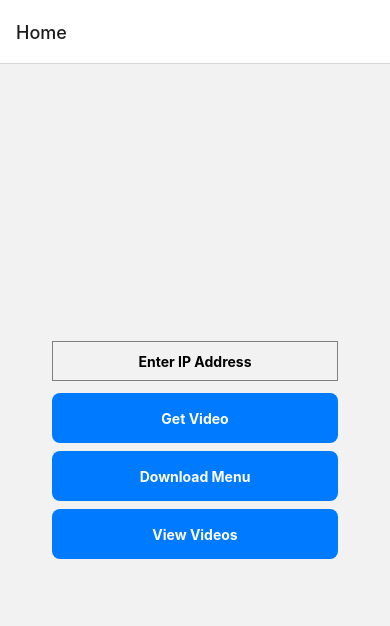
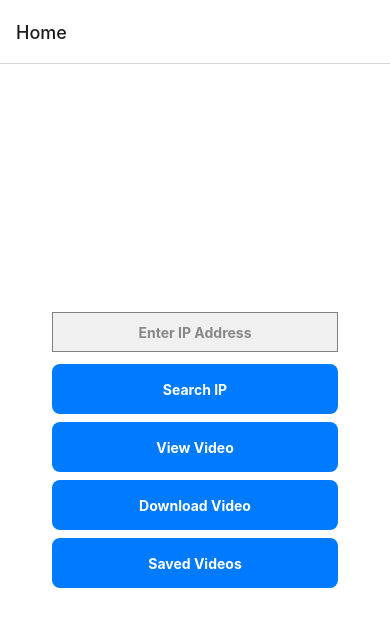
Before and after one commit to Cyclone-92/ESP32_Android_Camera, a React Native app: screen / in a window 390 px wide. Shown: the top 626 px of the page. Built offline with nearby package versions, Linux system fonts and the light colour scheme.

Commit message:
added auto ip checking and theme

```diff
--- a/App.tsx
+++ b/App.tsx
@@ -11,6 +11,10 @@ import {
   Dimensions,
   ScrollView,
   Linking,
+  PermissionsAndroid,
+  ActivityIndicator,
+  Platform,
+  useColorScheme,
 } from 'react-native';
 import { NavigationContainer } from '@react-navigation/native';
 import { createStackNavigator } from '@react-navigation/stack';
@@ -20,9 +24,10 @@ import 'react-native-gesture-handler';
 import RNFS from 'react-native-fs';
 import { FFmpegKit, FFmpegKitConfig, FFmpegSession } from 'ffmpeg-kit-react-native';
 import Video from 'react-native-video';
+import { NetworkInfo } from 'react-native-network-info';
 
 const { width } = Dimensions.get('window'); // Get the device width
-const screenWidth = Dimensions.get('window').width;
+const screenWidth = Dimensions.get('window').width;  // Get the system theme (light or dark)
 
 type RootStackParamList = {
   Home: undefined;
@@ -38,8 +43,67 @@ type ViewVideosProps = NativeStackScreenProps<RootStackParamList, 'View'>;
 
 const Stack = createStackNavigator<RootStackParamList>();
 
-const HomeScreen = ({ navigation }: HomeScreenProps) => {
+const HomeScreen = ({ navigation }) => {
   const [url, setUrl] = useState('');
+  const [isSearching, setIsSearching] = useState(false);
+  const colorScheme = useColorScheme();  // Get the system theme (light or dark)
+
+  // Define styles for light and dark themes
+  const backgroundStyle = {
+    flex: 1,  // Take up the full space of the screen
+    padding: 16,
+    backgroundColor: colorScheme === 'dark' ? '#333' : '#fff',  // Dark background for dark mode, light for light mode
+  };
+
+  const textColor = colorScheme === 'dark' ? '#fff' : '#000';  // Text color based on theme
+
+  const fetchWithTimeout = async (url, options = {}, timeout = 5000) => {
+    const timeoutPromise = new Promise<never>((_, reject) =>
+      setTimeout(() => reject(new Error('Request timed out')), timeout)
+    );
+    return Promise.race([fetch(url, options), timeoutPromise]);
+  };
+
+  const handleSearch = async () => {
+    try {
+      setIsSearching(true);
+      const ipAddress = await NetworkInfo.getIPV4Address();
+
+      if (!ipAddress) {
+        Alert.alert('Error', 'Could not retrieve local IPv4 address');
+        setIsSearching(false);
+        return;
+      }
+
+      const subnet = ipAddress.split('.').slice(0, 3).join('.'); // Extract subnet
+      let found = false; // found ip flag
+
+      for (let i = 120; i < 135; i++) {
+        const testIp = `${subnet}.${i}`;
+
+        try {
+          const response = await fetchWithTimeout(`http://${testIp}/`, { method: 'HEAD' }, 100);
+          if (response.ok) {
+            setUrl(`http://${testIp}/`);
+            Alert.alert('Success', `ESP32 Camera found at IP: ${testIp}`);
+            found = true;
+            break;
+          }
+        } catch (err) {
+          console.log(`Failed to fetch from ${testIp}:`, err);
+        }
+      }
+
+      if (!found) {
+        Alert.alert('Failed', 'ESP32 Camera not found');
+      }
+    } catch (error) {
+      console.error(error);
+      Alert.alert('Error', 'Could not find the ESP32 Camera');
+    } finally {
+      setIsSearching(false);
+    }
+  };
 
   const handleGetVideo = () => {
     navigation.navigate('Video', { url });
@@ -49,31 +113,56 @@ const HomeScreen = ({ navigation }: HomeScreenProps) => {
     navigation.navigate('Download', { url });
   };
 
-
   const handleViewVideos = () => {
     navigation.navigate('View'); // Navigate to the ViewVideos screen
   };
 
   return (
-    <SafeAreaView style={{ flex: 1, justifyContent: 'center', alignItems: 'center', padding: 16 }}>
+    <SafeAreaView style={backgroundStyle}>
+      <View style={{ flex: 1, justifyContent: 'center', alignItems: 'center' }}>
         <TextInput
           style={{
             height: 40,
-          width: '80%', // Adjust the width as needed
+            width: '80%',
             borderColor: 'gray',
             borderWidth: 1,
             marginBottom: 12,
-          color: 'black',
+            color: textColor,
             fontWeight: 'bold',
-          textAlign: 'center', // Center the text inside the input
+            textAlign: 'center',
+            backgroundColor: colorScheme === 'dark' ? '#444' : '#f0f0f0',
           }}
           placeholder="Enter IP Address"
-        placeholderTextColor="black"
+          placeholderTextColor={colorScheme === 'dark' ? '#ccc' : '#888'}
           onChangeText={text => setUrl(text)}
           value={url}
         />
+
         <View style={{ width: '80%', marginBottom: 8 }}>
-        {/* "Get Video" button with same size */}
+          {/* "Search IP" button */}
+          <TouchableOpacity
+            style={{
+              backgroundColor: isSearching ? '#999' : '#007BFF',
+              paddingVertical: 12,
+              alignItems: 'center',
+              justifyContent: 'center',
+              borderRadius: 8,
+              height: 50,
+              opacity: isSearching ? 0.7 : 1,  // Slight opacity when disabled
+            }}
+            onPress={handleSearch}
+            disabled={isSearching}  // Disable the button while searching
+          >
+            {isSearching ? (
+              <ActivityIndicator color="#fff" />
+            ) : (
+              <Text style={{ color: 'white', fontWeight: 'bold' }}>Search IP</Text>
+            )}
+          </TouchableOpacity>
+        </View>
+
+        <View style={{ width: '80%', marginBottom: 8 }}>
+          {/* "View Video" button */}
           <TouchableOpacity
             style={{
               backgroundColor: '#007BFF',
@@ -81,16 +170,16 @@ const HomeScreen = ({ navigation }: HomeScreenProps) => {
               alignItems: 'center',
               justifyContent: 'center',
               borderRadius: 8,
-            height: 50, // Set consistent height
+              height: 50,
             }}
             onPress={handleGetVideo}
           >
-          <Text style={{ color: 'white', fontWeight: 'bold' }}>Get Video</Text>
+            <Text style={{ color: 'white', fontWeight: 'bold' }}>View Video</Text>
           </TouchableOpacity>
         </View>
 
-      <View style={{ width: '80%' , marginBottom: 8}}>
-        {/* "Download Menu" button with same size */}
+        <View style={{ width: '80%', marginBottom: 8 }}>
+          {/* "Download Menu" button */}
           <TouchableOpacity
             style={{
               backgroundColor: '#007BFF',
@@ -98,14 +187,16 @@ const HomeScreen = ({ navigation }: HomeScreenProps) => {
               alignItems: 'center',
               justifyContent: 'center',
               borderRadius: 8,
-            height: 50, // Set consistent height
+              height: 50,
             }}
             onPress={handleDownloadMenu}
           >
-          <Text style={{ color: 'white', fontWeight: 'bold' }}>Download Menu</Text>
+            <Text style={{ color: 'white', fontWeight: 'bold' }}>Download Video</Text>
           </TouchableOpacity>
         </View>
+
         <View style={{ width: '80%', marginBottom: 8 }}>
+          {/* "Saved Videos" button */}
           <TouchableOpacity
             style={{
               backgroundColor: '#007BFF',
@@ -117,12 +208,14 @@ const HomeScreen = ({ navigation }: HomeScreenProps) => {
             }}
             onPress={handleViewVideos}
           >
-          <Text style={{ color: 'white', fontWeight: 'bold' }}>View Videos</Text>
+            <Text style={{ color: 'white', fontWeight: 'bold' }}>Saved Videos</Text>
           </TouchableOpacity>
+        </View>
       </View>
     </SafeAreaView>
   );
 };
+
 
 const VideoScreen = ({ route }: VideoScreenProps) => {
   const { url } = route.params;
@@ -162,10 +255,21 @@ const DownloadScreen = ({ route }: DownloadScreenProps) => {
   const [frameRate, setFrameRate] = useState('');
   const [ffmpegLog, setFfmpegLog] = useState('');
   const [downloading, setDownloading] = useState(false);
-  const [streamInfo, setStreamInfo] = useState({ averageFps: 0, resolution: '',realFPS: 0});
+  const [streamInfo, setStreamInfo] = useState({ averageFps: 0, resolution: '', realFPS: 0 });
   const ffmpegSessionRef = useRef<FFmpegSession | null>(null);
   const scrollViewRef = useRef<ScrollView>(null);  // Reference to the ScrollView
+  const colorScheme = useColorScheme();  // Get the system theme (light or dark)
 
+  // Define styles for light and dark themes
+  const backgroundStyle = {
+    flex: 1,
+    padding: 16,
+    backgroundColor: colorScheme === 'dark' ? '#333' : '#fff',  // Dark background for dark mode, light for light mode
+  };
+
+  const textColor = {
+    color: colorScheme === 'dark' ? '#fff' : '#000',  // White text for dark mode, black for light mode
+  };
 
   const generateSequentialFileName = async (folderPath: string, baseName: string, extension: string) => {
     let fileName = `${baseName}.${extension}`;
@@ -199,19 +303,14 @@ const DownloadScreen = ({ route }: DownloadScreenProps) => {
           const bitrate = bitrateMatch ? bitrateMatch[1] : 'N/A';
 
           // take the average
-          // Step 1: Filter out the zeroes
           const nonZeroFpsValues = fpsValues.filter(fps => fps !== "0");
-
-          // Step 2: Convert the filtered strings to numbers
           const numericFpsValues = nonZeroFpsValues.map(fps => Number(fps));
-
-          // Step 3: Calculate the average
           const sum = numericFpsValues.reduce((acc, fps) => acc + fps, 0);
           const realFPS = parseFloat((numericFpsValues.length > 0 ? sum / numericFpsValues.length : 0).toFixed(1));
-          const averageFps = Math.ceil(realFPS/2);
+          const averageFps = Math.ceil(realFPS / 2);
           setFrameRate(averageFps.toString());
           setStreamInfo({ averageFps, resolution, realFPS });
-          Alert.alert('Stream Info', `FPS: ${averageFps}\nResolution: ${resolution}\n realFPS: ${realFPS}\nBitrate: ${bitrate}`);
+          Alert.alert('Stream Info', `FPS: ${averageFps}\nResolution: ${resolution}\nReal FPS: ${realFPS}\nBitrate: ${bitrate}`);
         } else {
           Alert.alert('Error', 'Failed to retrieve stream info.');
         }
@@ -285,31 +384,32 @@ const DownloadScreen = ({ route }: DownloadScreenProps) => {
   };
 
   return (
-    <SafeAreaView style={{ flex: 1, padding: 16 }}>
+    <SafeAreaView style={backgroundStyle}>
       <View style={{ flexDirection: 'row', alignItems: 'center' }}>
         <TextInput
-          style={{ height: 40,
+          style={{
+            height: 40,
             borderColor: 'gray',
             borderWidth: 1,
             flex: 1,
-              color: 'black',
+            color: colorScheme === 'dark' ? '#fff' : '#000',  // Adjust text color based on theme
             fontWeight: 'bold',
             textAlign: 'center',
             width: width / 3,
-              marginRight: 8
+            marginRight: 8,
           }}
           placeholder="Frame Rate"
-          placeholderTextColor="black"
+          placeholderTextColor={colorScheme === 'dark' ? '#ccc' : '#888'}  // Adjust placeholder color based on theme
           onChangeText={text => setFrameRate(text)}
           value={frameRate}
         />
-        <Text style={{ marginLeft: 8, color: 'black', fontWeight: 'bold' ,width: width / 2}}>URL: {url}stream</Text>
+        <Text style={[{ marginLeft: 8, fontWeight: 'bold', width: width / 2 }, textColor]}>URL: {url}stream</Text>
       </View>
       <View style={{ marginTop: 20 }}>
-        <Button title="Get Info" onPress={handleGetInfo} />
+        <Button title="Get Frame Rate" onPress={handleGetInfo} />
       </View>
       <View style={{ marginTop: 20 }}>
-        <Button title="Download" onPress={handleDownload} disabled={downloading} />
+        <Button title="Download Stream" onPress={handleDownload} disabled={downloading} />
       </View>
       {downloading && (
         <View style={{ marginTop: 20 }}>
@@ -317,27 +417,48 @@ const DownloadScreen = ({ route }: DownloadScreenProps) => {
         </View>
       )}
       <ScrollView
-        ref={scrollViewRef} // Attach the reference here
+        ref={scrollViewRef}  // Attach the reference here
         style={{ marginTop: 20, maxHeight: 200, borderWidth: 1, borderColor: 'gray', padding: 10 }}
       >
-        <Text style={{ color: 'black' }}>FFmpeg Log:</Text>
-        <Text style={{ color: 'black' }}>{ffmpegLog}</Text>
+        <Text style={textColor}>FFmpeg Log:</Text>
+        <Text style={textColor}>{ffmpegLog}</Text>
       </ScrollView>
       <View style={{ marginTop: 20 }}>
-        <Text style={{ color: 'black' }}>Real FPS: {streamInfo.realFPS}</Text>
-        <Text style={{ color: 'black' }}>Estimated FPS: {streamInfo.averageFps}</Text>
-        <Text style={{ color: 'black' }}>Resolution: {streamInfo.resolution}</Text>
+        <Text style={textColor}>Real FPS: {streamInfo.realFPS}</Text>
+        <Text style={textColor}>Estimated FPS: {streamInfo.averageFps}</Text>
+        <Text style={textColor}>Resolution: {streamInfo.resolution}</Text>
       </View>
     </SafeAreaView>
-  );};
+  );
+};
+
 
   // ------------------------------------------------------------------- Video view
 
   const ViewVideosScreen = ({ route }: ViewVideosProps) => {
-
     const [videos, setVideos] = useState<string[]>([]);
     const [fallbackVideo, setFallbackVideo] = useState<string | null>(null); // For fallback video player
 
+    const colorScheme = useColorScheme();  // Detect the current system theme
+
+    // Define styles for light and dark themes
+    const backgroundStyle = {
+      flex: 1,
+      padding: 16,
+      backgroundColor: colorScheme === 'dark' ? '#333' : '#fff',  // Dark background for dark mode, light for light mode
+    };
+
+    const textColor = {
+      color: colorScheme === 'dark' ? '#fff' : '#000',  // White text for dark mode, black for light mode
+    };
+
+    const videoItemStyle = {
+      padding: 16,
+      backgroundColor: colorScheme === 'dark' ? '#444' : '#f0f0f0',  // Adjust background color for each item based on theme
+      borderBottomWidth: 1,
+      borderBottomColor: colorScheme === 'dark' ? '#555' : '#ccc',  // Adjust border color for each item based on theme
+      marginBottom: 10,
+    };
 
     useEffect(() => {
       const fetchVideos = async () => {
@@ -373,35 +494,32 @@ const DownloadScreen = ({ route }: DownloadScreenProps) => {
     };
 
     return (
-      <SafeAreaView style={{ flex: 1, padding: 16 }}>
-        <Text style={{ fontSize: 20, fontWeight: 'bold', marginBottom: 16 }}>Saved Videos</Text>
+      <SafeAreaView style={backgroundStyle}>
+        <Text style={[{ fontSize: 20, fontWeight: 'bold', marginBottom: 16 }, textColor]}>
+          Saved Videos
+        </Text>
+
         {videos.length === 0 ? (
-          <Text>No videos found.</Text>
+          <Text style={textColor}>No videos found.</Text>
         ) : (
           <FlatList
             data={videos}
             keyExtractor={(item) => item}
             renderItem={({ item }) => (
               <TouchableOpacity
-              style={{
-                padding: 16,
-                backgroundColor: '#f0f0f0',
-                borderBottomWidth: 1,
-                borderBottomColor: '#ccc',
-                marginBottom: 10,
-              }}
+                style={videoItemStyle}
                 onPress={() => handleOpenVideo(item)}
               >
-              {/* Make sure the file name is wrapped in a Text component */}
-              <Text>{item.split('/').pop()}</Text>
+                <Text style={textColor}>{item.split('/').pop()}</Text> {/* Display the file name */}
               </TouchableOpacity>
             )}
           />
         )}
+
         {/* Fallback: Play video using react-native-video if no external player is available */}
         {fallbackVideo && (
           <View style={{ marginTop: 20 }}>
-              <Text style={{ marginBottom: 10 }}>Playing in fallback player:</Text>
+            <Text style={[{ marginBottom: 10 }, textColor]}>Playing in fallback player:</Text>
             <Video
               source={{ uri: `file://${fallbackVideo}` }}
               style={{ width: screenWidth, height: 300 }}
@@ -413,7 +531,6 @@ const DownloadScreen = ({ route }: DownloadScreenProps) => {
       </SafeAreaView>
     );
   };
-
 
 
 
--- a/package.json
+++ b/package.json
@@ -17,6 +17,7 @@
     "react-native": "0.75.2",
     "react-native-fs": "^2.20.0",
     "react-native-gesture-handler": "^2.18.1",
+    "react-native-network-info": "^5.2.1",
     "react-native-safe-area-context": "^4.10.9",
     "react-native-screens": "^3.34.0",
     "react-native-video": "^6.5.0",
```
Also changed, not shown: 3 other files (tests, documents, lock files or other folders). Lines whose indentation alone changed are shown as unchanged.
